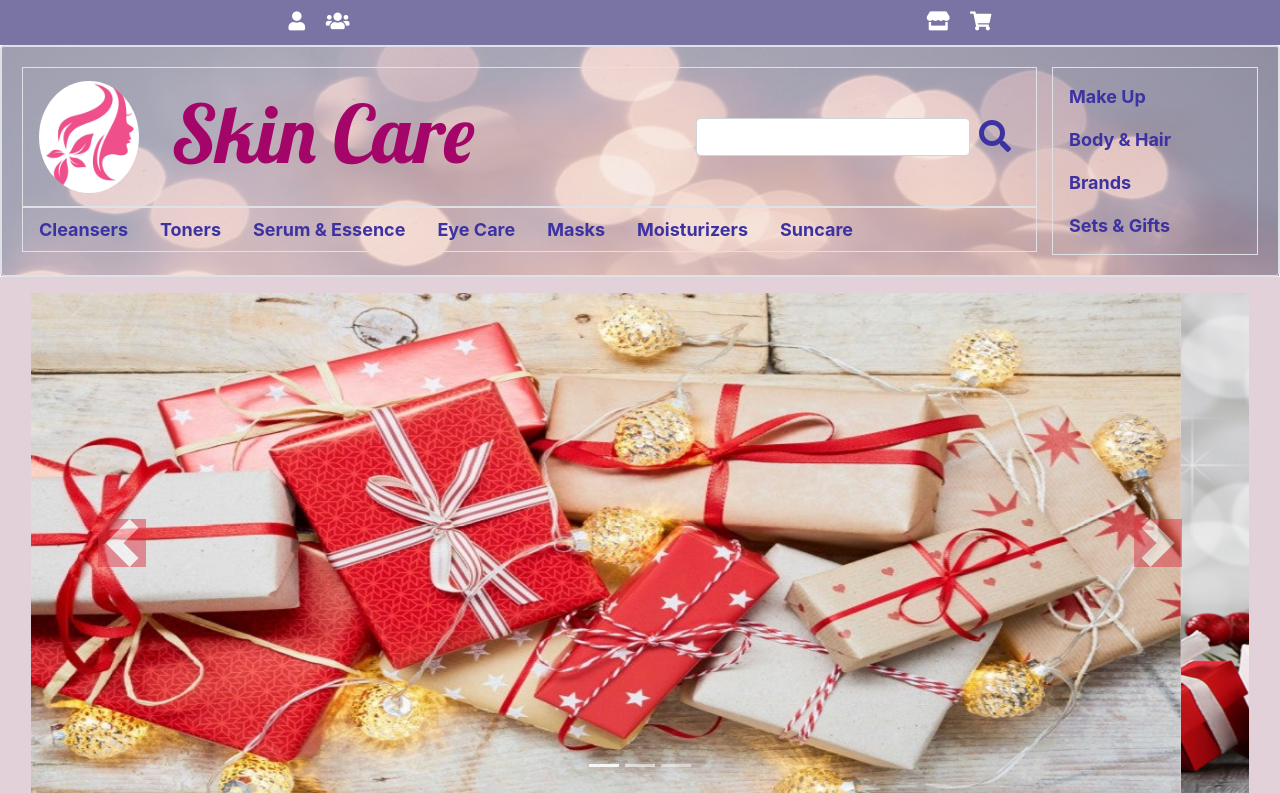
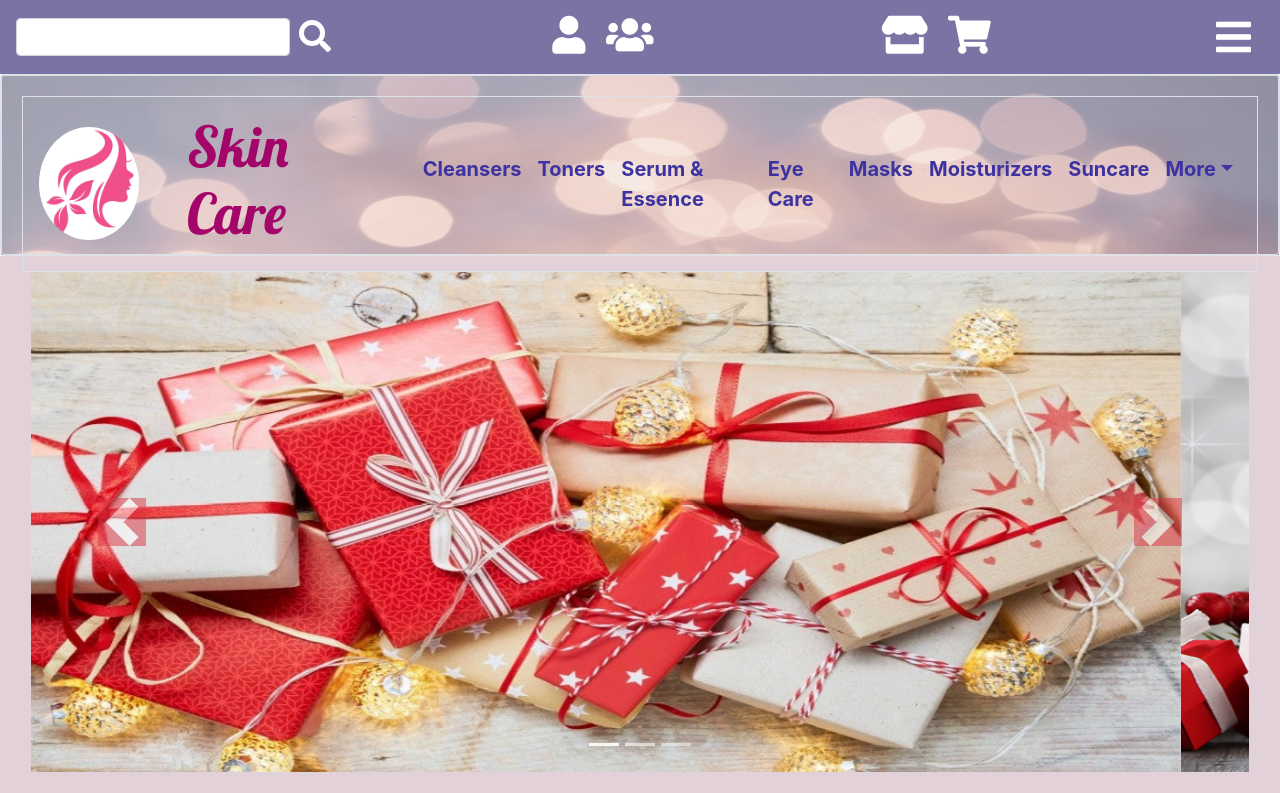
Before and after one commit to marilirulita/capstone-html-css, a plain HTML site: page index.html in a window 1280 px wide. Shown: the top 793 px of the page. Drawn offline with nearby package versions, Linux system fonts and the light colour scheme.

Commit message:
Add a collapsy bar in header

```diff
--- a/css/master.scss
+++ b/css/master.scss
@@ -20,7 +20,6 @@ body {
   a {
     color: inherit;
     text-decoration: none;
-
     &:hover {
       text-decoration: none;
     }
@@ -28,12 +27,21 @@ body {
   h1 {
     color: $h1-color;
     font-family: 'Lobster', cursive;
-    font-size: 80px;
+
+    a:hover {
+      opacity: .7;
+    }
   }
   h2,
   h4,
   h5 {
     color: $h2-color;
+  }
+}
+
+header {
+  a:hover {
+    color: inherit;
   }
 }
 
@@ -65,7 +73,7 @@ footer {
 .nav-top a {
   color: $nav-top-color;
   font-weight: bold;
-  font-size: 18px;
+  font-size: 20px;
   &:hover {
     color: $nav-top-color2;
   }
--- a/index.html
+++ b/index.html
@@ -13,33 +13,28 @@
   </head>
   <body>
     <!-- this project is a copy of a popular store of beaty products -->
-    <div class="header-top d-flex justify-content-around div-head"> <!-- fixed top division -->
+    <div class="header-top div-head sticky-top"> <!-- fixed top division -->
+      <div class="navbar">
+        <form class="form-inline" action="index.html" method="post">
+          <input type="text" name="" value="" class="form-control">
+          <button type="button" name="button" class="btn py-1 px-2" data-toggle="tooltip" title="Search">
+            <i class="fas fa-search fa-2x text-white"></i></button>
+        </form>
         <div class="p-2">
-        <a href="#" class="px-2" data-toggle="tooltip" title="Sign In"><i class="fas fa-user"></i></a>
-        <a href="#" class="px-2" data-toggle="tooltip" title="Community"><i class="fas fa-users"></i></a>
+          <a href="#" class="px-2" data-toggle="tooltip" title="Sign In"><i class="fas fa-user fa-2x "></i></a>
+          <a href="#" class="px-2" data-toggle="tooltip" title="Community"><i class="fas fa-users fa-2x "></i></a>
         </div>
         <div class="p-2">
-        <a href="#" class="px-2" data-toggle="tooltip" title="Stores"><i class="fas fa-store"></i></a>
-        <a href="#" class="px-2" data-toggle="tooltip" title="Shopping Cart"><i class="fas fa-shopping-cart"></i></a>
+          <a href="#" class="px-2" data-toggle="tooltip" title="Stores"><i class="fas fa-store fa-2x "></i></a>
+          <a href="#" class="px-2" data-toggle="tooltip" title="Shopping Cart"><i class="fas fa-shopping-cart fa-2x">
+          </i></a>
         </div>
-    </div>
-
-    <header class="card border">
-      <img src="./assets/bg-top3.jpg" alt="" class="card-img-top" height="230px">
-      <nav class="card-img-overlay border row w-100 mx-auto">
-        <div class="col-10 d-flex flex-column pl-0">
-          <div class="border navbar">
-            <div class="d-flex align-items-center">
-              <a href="#" class="navbar-brand"><img src="./assets/logo1.png" alt="" width="100px" class="rounded-circle"></a><!-- logo -->
-              <h1 class="mx-3">Skin Care</h1>
-            </div>
-
-            <form class="form-inline" action="index.html" method="post">
-              <input type="text" name="" value="" class="form-control">
-              <button type="button" name="button" class="btn py-1 px-2" data-toggle="tooltip" title="Search"><i class="fas fa-search fa-2x txt-color"></i></button>
-            </form>
-          </div>
-          <ul class="border nav nav-top">
+        <button class="navbar-toggler" type="button" data-toggle="collapse" data-target="#collapsibleNavbar">
+          <i class="fas fa-bars fa-2x text-white"></i>
+        </button>
+        <!-- Navbar links -->
+        <div class="collapse navbar-collapse navbar-expand" id="collapsibleNavbar">
+          <ul class="navbar-nav nav-top">
             <li class="nav-item"><a href="#" class="nav-link">Cleansers</a></li>
             <li class="nav-item"><a href="#" class="nav-link">Toners</a></li>
             <li class="nav-item"><a href="#" class="nav-link">Serum & Essence</a></li>
@@ -47,17 +42,49 @@
             <li class="nav-item"><a href="#" class="nav-link">Masks</a></li>
             <li class="nav-item"><a href="#" class="nav-link">Moisturizers</a></li>
             <li class="nav-item"><a href="#" class="nav-link">Suncare</a></li>
+            <li class="nav-item dropdown">
+              <a href="#" class="nav-link dropdown-toggle" id="navbardrop" data-toggle="dropdown">More</a>
+              <div class="dropdown-menu">
+                <a href="#" class="dropdown-item">Make Up</a>
+                <a href="#" class="dropdown-item">Body & Hair</a>
+                <a href="#" class="dropdown-item">Brands</a>
+                <a href="#" class="dropdown-item">Sets & Gifts</a>
+              </div>
+            </li>
           </ul>
         </div>
+      </div>
+    </div>
 
-        <ul class="border nav flex-column justify-content-center nav-top col-2 pr-0">
-          <li class="nav-item"><a href="#" class="nav-link">Make Up</a></li>
-          <li class="nav-item"><a href="#" class="nav-link">Body & Hair</a></li>
-          <li class="nav-item"><a href="#" class="nav-link">Brands</a></li>
-          <li class="nav-item"><a href="#" class="nav-link">Sets & Gifts</a></li>
+    <header class="card border">
+      <img src="./assets/bg-top3.jpg" alt="" class="card-img-top" height="180px">
+      <div class="card-img-overlay border">
+        <nav class="navbar navbar-expand-lg border">
+          <a href="#" class="navbar-brand"><img src="./assets/logo1.png" alt="" width="100px" class="rounded-circle"></a><!-- logo -->
+          <h1 class="mx-3 display-4"><a href="#" class="nav-link">Skin Care</a></h1>
+          <ul class="navbar-nav nav-top">
+            <li class="nav-item"><a href="#" class="nav-link">Cleansers</a></li>
+            <li class="nav-item"><a href="#" class="nav-link">Toners</a></li>
+            <li class="nav-item"><a href="#" class="nav-link">Serum & Essence</a></li>
+            <li class="nav-item"><a href="#" class="nav-link">Eye Care</a></li>
+            <li class="nav-item"><a href="#" class="nav-link">Masks</a></li>
+            <li class="nav-item"><a href="#" class="nav-link">Moisturizers</a></li>
+            <li class="nav-item"><a href="#" class="nav-link">Suncare</a></li>
+            <li class="nav-item dropdown">
+              <a href="#" class="nav-link dropdown-toggle" id="navbardrop" data-toggle="dropdown">More</a>
+              <div class="dropdown-menu">
+                <a href="#" class="dropdown-item">Make Up</a>
+                <a href="#" class="dropdown-item">Body & Hair</a>
+                <a href="#" class="dropdown-item">Brands</a>
+                <a href="#" class="dropdown-item">Sets & Gifts</a>
+              </div>
+            </li>
           </ul>
         </nav>
+      </div>
     </header>
+
+
 
     <main class="p-3">
       <section class="container-fluid"><!-- Carrousel seccion -->
@@ -454,10 +481,10 @@
           <a href="#"><img src="./assets/logo1.png" alt="" width="100px p-2" class="rounded-circle"></a>
           <div class="d-flex flex-column p-2 ml-2">
             <ul class="d-flex">
-              <li><a href="#"><i class="fab fa-facebook fa-2x"></i></a></li>
-              <li><a href="#"><i class="fab fa-twitter-square fa-2x"></i></a></li>
-              <li><a href="#"><i class="fab fa-instagram-square fa-2x"></i></a></li>
-              <li><a href="#"><i class="fab fa-youtube fa-2x"></i></a></li>
+              <li><a href="#" data-toggle="tooltip" title="Facebook"><i class="fab fa-facebook fa-2x"></i></a></li>
+              <li><a href="#" data-toggle="tooltip" title="Twitter"><i class="fab fa-twitter-square fa-2x"></i></a></li>
+              <li><a href="#" data-toggle="tooltip" title="Instagram"><i class="fab fa-instagram-square fa-2x"></i></a></li>
+              <li><a href="#" data-toggle="tooltip" title="Youtube"><i class="fab fa-youtube fa-2x"></i></a></li>
             </ul>
             <form action="index.html" method="post" class="text-center">
               <h4 for="subscribe" class="font-weight-bold text-nowrap">Sign Up For Email Updates</h4>
@@ -480,13 +507,15 @@
         </ul>
       </div>
 
-      <div class="d-flex bg-light terms justify-content-around p-3">
-        <ul class="d-flex p-0 m-0">
+      <div class="d-flex bg-light terms justify-content-around align-items-center">
+        <ul class="d-flex p-3 m-0">
           <li class="px-2 border-right"><a href="#">Terms Of Use</a></li>
           <li class="px-2 border-right"><a href="#">Accessibility</a></li>
           <li class="px-2"><a href="#">Privacy Policy</a></li>
         </ul>
-        <p class="p-0 m-0">Copyright Ⓒ 2020 Skin Care Inc. All Rights Reserved</p>
+        <p class="p-3 m-0">Copyright Ⓒ 2020 Skin Care Inc. All Rights Reserved</p>
+        <span class="px-2 py-1 bg-dark rounded"><a href="#" class="text-white" data-toggle="tooltip" title="Top">
+          <i class="fas fa-arrow-alt-circle-up fa-2x"></i></a></span>
       </div>
     </footer>
 
```
Also changed, not shown: css/master.css, 1 other file. Lines whose indentation alone changed are shown as unchanged.
